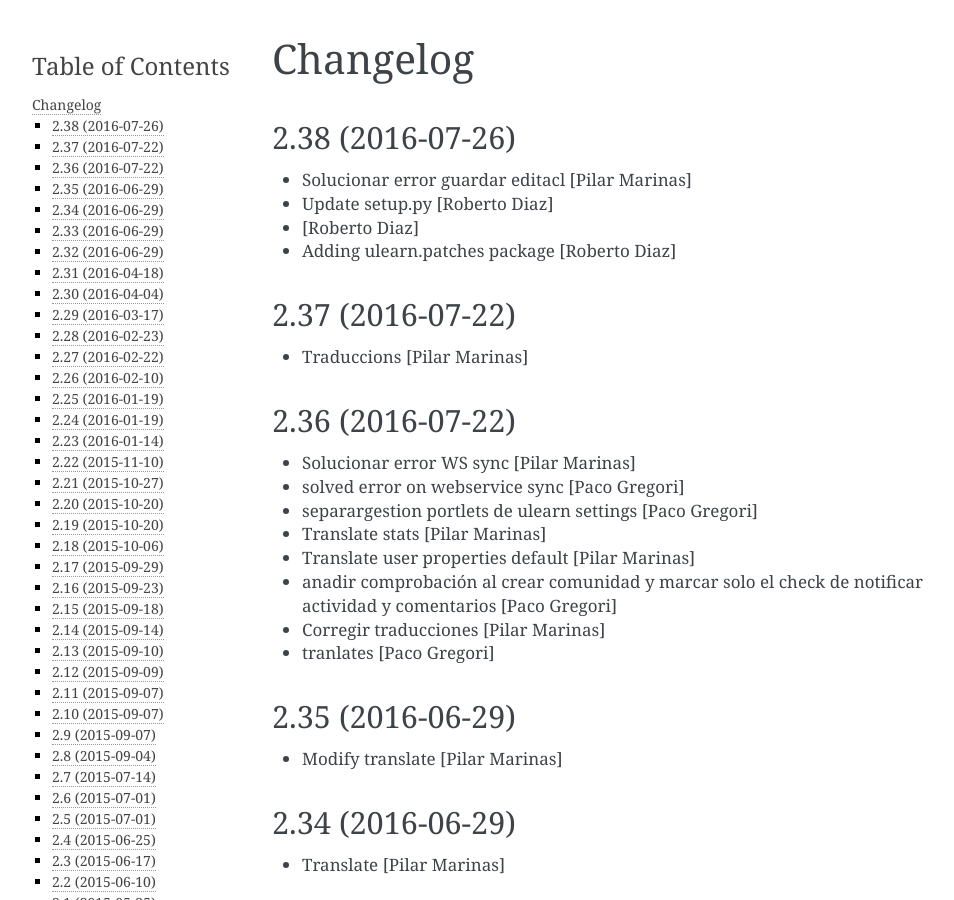
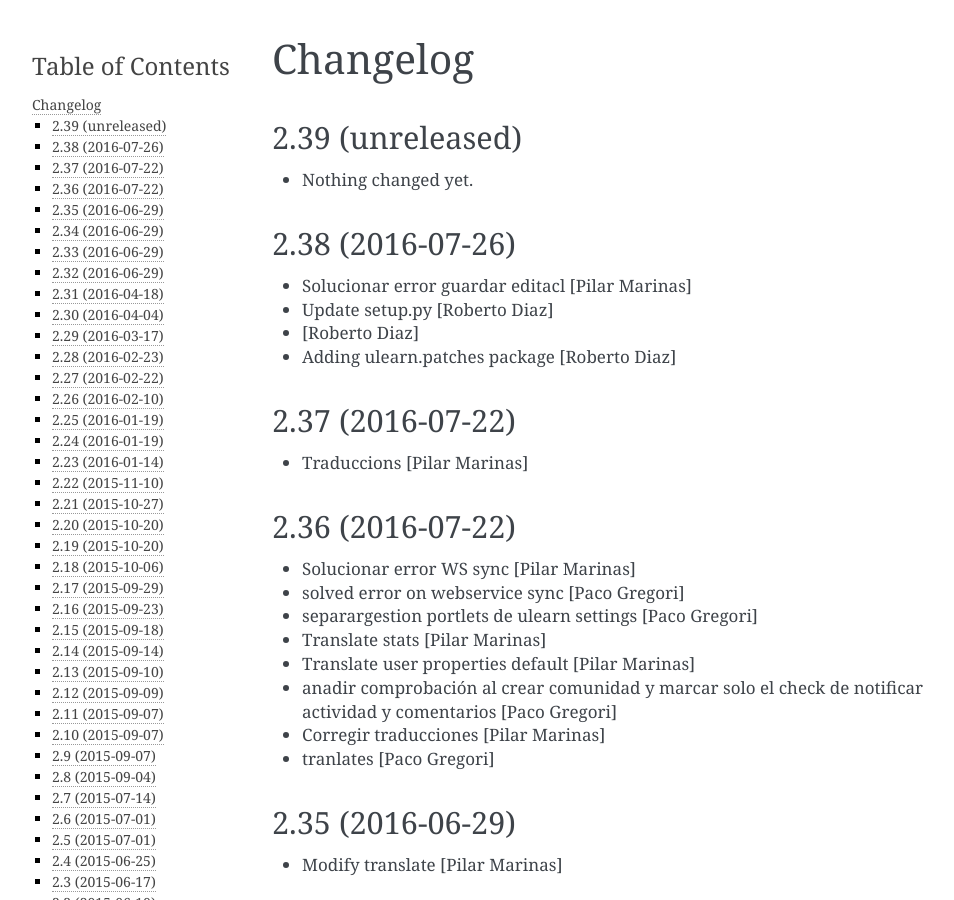
Before and after one commit to UPCnet/ulearn.core, a Sphinx documentation site: the page built from docs/HISTORY.rst, in a window 1280 px wide and 900 px high. Shown: the whole window, without its empty margins (148-1102 px from the left). Built offline with Sphinx 7.4.7, drawn with Linux system fonts in a browser that asks for light colours; pages that are not in the unit, such as notebooks, are missing from menus.

Commit message:
Back to development: 2.39

```diff
--- a/docs/HISTORY.rst
+++ b/docs/HISTORY.rst
@@ -1,5 +1,11 @@
 Changelog
 =========
+
+2.39 (unreleased)
+-----------------
+
+- Nothing changed yet.
+
 
 2.38 (2016-07-26)
 -----------------
--- a/setup.py
+++ b/setup.py
@@ -1,7 +1,7 @@
 from setuptools import setup, find_packages
 import os
 
-version = '2.38'
+version = '2.39.dev0'
 
 README = open('README.rst').read()
 HISTORY = open(os.path.join('docs', 'HISTORY.rst')).read()
```
